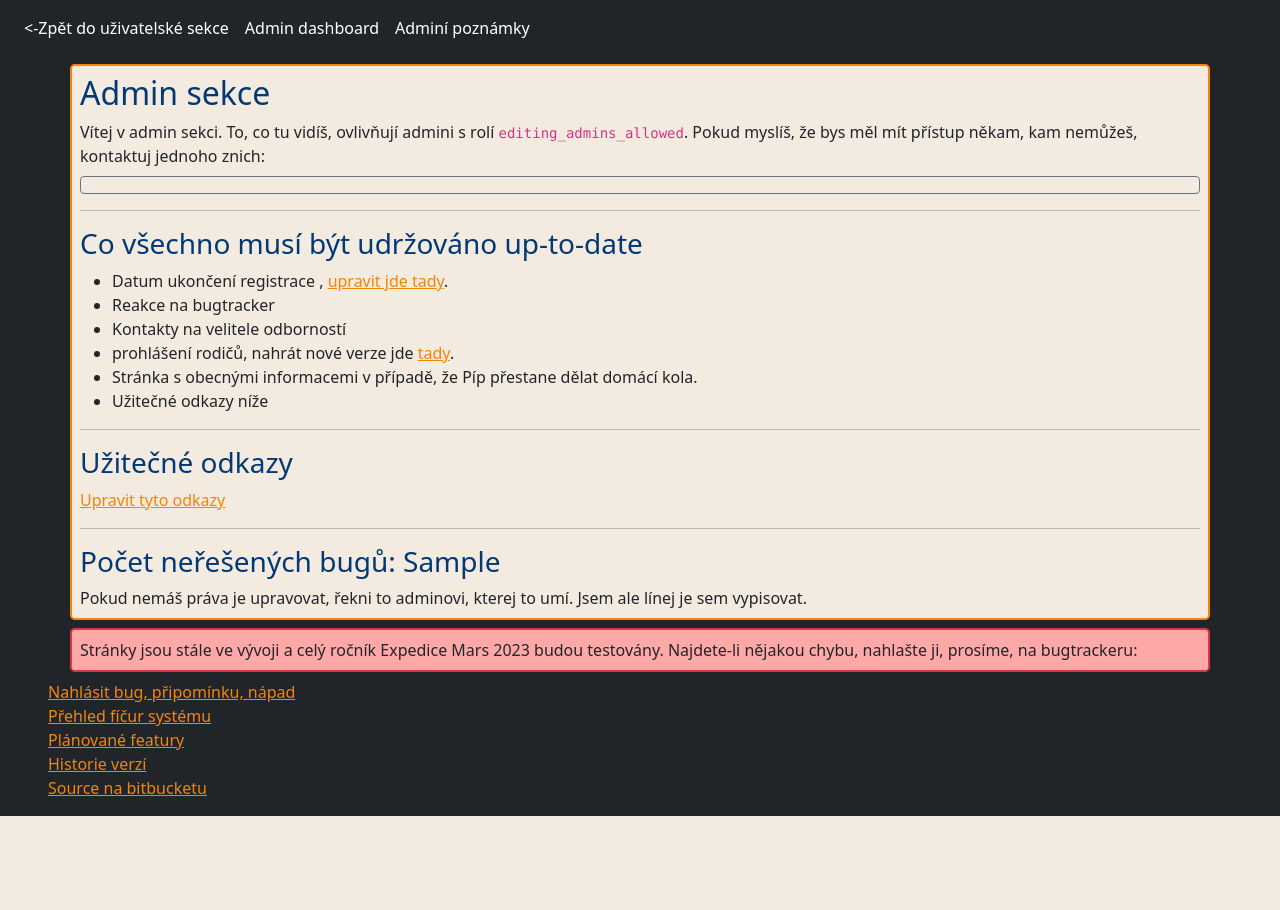
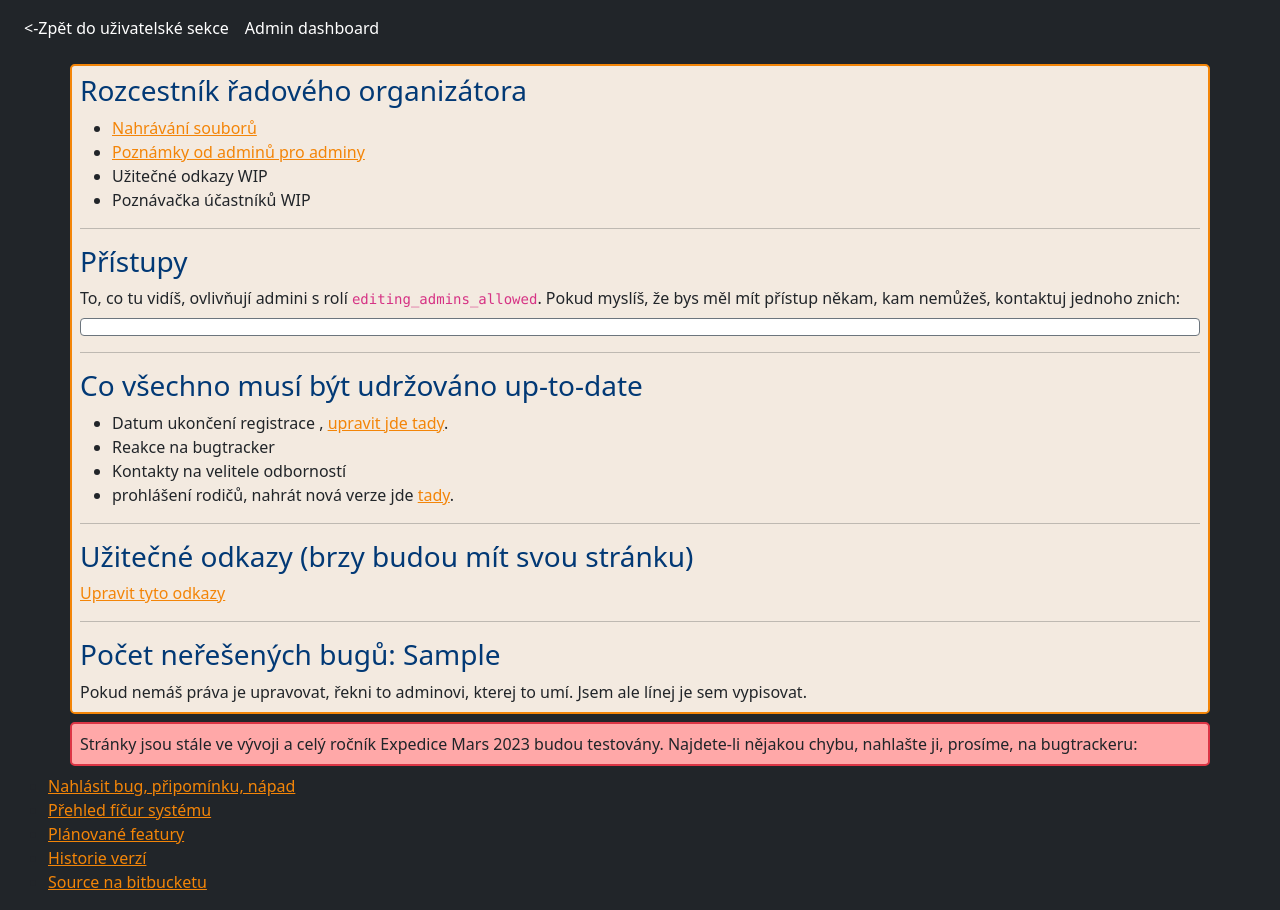
Before and after one commit to expedicemars/intranet, a Flask app: template website/templates/admin_dashboard.html in a window 1280 px wide. Before the commit the page ends 816 px from the top, so only its background shows below. Run offline with Flask 3, Linux system fonts and the light colour scheme; the template is opened without the code that fills it: most values are stand-ins (such as "Sample title", 1, 10 or a date in 2020); some libraries are stand-ins or nearby versions.

Commit message:
stranka pro nahravani souboru

```diff
--- a/website/api/admin_api.py
+++ b/website/api/admin_api.py
@@ -45,7 +45,6 @@ def je_zadani_viditelne():
 @require_role_on_current_user("admin")
 def odkazy():
     return get_odkazy()
-
 
 @admin_api.route("/prohlaseni_rodicu_existuje")
 @require_role_on_current_user("admin")
--- a/website/static/js/admin_prohlaseni_rodicu.js
+++ b/website/static/js/admin_nahrat_soubory.js
@@ -1,14 +1,14 @@
 import httpGet from "./httpGet.js"
 let existuje = JSON.parse(httpGet("/admin_api/prohlaseni_rodicu_existuje"))
-let existuje_div = document.getElementById("existuje")
+let prohlaseni_link_div = document.getElementById("prohlaseni_link")
 
 if (existuje["existuje"]) {
     let a = document.createElement("a")
     a.innerHTML = "Stáhnout současnou verzi"
     a.href = "/file_api/prohlaseni_rodicu"
     a.download = "prohlaseni_rodicu.docx"
-    existuje_div.appendChild(a)
+    prohlaseni_link_div.appendChild(a)
     a.classList.add("link")
 } else {
-    existuje_div.innerHTML = "Žádné prohlášení tu ještě nahrané není."
+    prohlaseni_link_div.innerHTML = "Žádné prohlášení tu ještě nahrané není."
 }
--- a/website/templates/admin_dashboard.html
+++ b/website/templates/admin_dashboard.html
@@ -1,11 +1,20 @@
 {% extends "admin_navbar.html" %}
 {% block content %}
+<div>
+    <h3>Rozcestník řadového organizátora</h3>
+    <ul>
+        <li><a href="{{url_for('admin_views.nahrat_soubory')}}" class="link">Nahrávání souborů</a></li>
+        <li><a href="{{url_for('admin_views.poznamky')}}" class="link">Poznámky od adminů pro adminy</a></li>
+        <li>Užitečné odkazy WIP</li>
+        <li>Poznávačka účastníků WIP</li>
 
-<h2>Admin sekce</h2>
-
+    </ul>
+</div>
+<hr>
 <div>
-    Vítej v admin sekci. To, co tu vidíš, ovlivňují admini s rolí <code>editing_admins_allowed</code>. Pokud myslíš, že bys měl mít přístup někam, kam nemůžeš, kontaktuj jednoho znich:
-    <div class="border rounded-2 p-2 my-2 border-secondary">
+    <h3>Přístupy</h3>
+    To, co tu vidíš, ovlivňují admini s rolí <code>editing_admins_allowed</code>. Pokud myslíš, že bys měl mít přístup někam, kam nemůžeš, kontaktuj jednoho znich:
+    <div class="border rounded-2 p-2 my-2 border-secondary lighter">
         <code id="emails"></code>
     </div>
 </div>
@@ -16,14 +25,12 @@
         <li>Datum ukončení registrace <code id="datum_konce_registrace"></code>, <a class="link" href="{{url_for('admin_views.prubeh_rocniku')}}">upravit jde tady</a>.</li>
         <li>Reakce na bugtracker</li>
         <li>Kontakty na velitele odborností</li>
-        <li>prohlášení rodičů, nahrát nové verze jde <a class="link" href="{{url_for('admin_views.prohlaseni_rodicu')}}">tady</a>.</li>
-        <li>Stránka s obecnými informacemi v případě, že Píp přestane dělat domácí kola.</li>
-        <li>Užitečné odkazy níže</li>
+        <li>prohlášení rodičů, nahrát nová verze jde <a class="link" href="{{url_for('admin_views.nahrat_soubory')}}">tady</a>.</li>
     </ul>
 </div>
 <hr>
 <div>
-    <h3>Užitečné odkazy</h3>
+    <h3>Užitečné odkazy (brzy budou mít svou stránku)</h3>
     <a class="link" href="{{url_for('admin_views.upravit_odkazy')}}">Upravit tyto odkazy</a>
     <ul id="odkazy">
     </ul>
--- a/website/templates/admin_navbar.html
+++ b/website/templates/admin_navbar.html
@@ -8,7 +8,6 @@
         <ul class="navbar-nav">
             <li class="nav-item"><a class="nav-link active" href="{{url_for('default_views.home')}}">&lt-Zpět do uživatelské sekce</a></li>
             <li class="nav-item"><a class="nav-link active" href="{{url_for('admin_views.admin_dashboard')}}">Admin dashboard</a></li>
-            <li class="nav-item"><a class="nav-link active" href="{{url_for('admin_views.poznamky')}}">Adminí poznámky</a></li>
             {% if "velitel_odbornosti" in roles %}
             <li class="nav-item"><a class="nav-link active" href="{{url_for('admin_views.velitele_odbornosti')}}">Velitelé odborností</a></li>
             {% endif %}
--- a/website/views/admin_views.py
+++ b/website/views/admin_views.py
@@ -373,11 +373,11 @@ def pohovory():
             return redirect(url_for("admin_views.pohovory"))
 
 
-@admin_views.route("/prohlaseni_rodicu", methods=["GET","POST"])
+@admin_views.route("/nahrat_soubory", methods=["GET","POST"])
 @require_role_on_current_user("admin")
-def prohlaseni_rodicu():
+def nahrat_soubory():
     if request.method == "GET":
-        return render_template("admin_prohlaseni_rodicu.html", roles=get_access_rights())
+        return render_template("admin_nahrat_soubory.html", roles=get_access_rights())
     else:
         file = request.files.get("souhlas")
         if file:
```
Also changed, not shown: website/templates/admin_nahrat_soubory.html (renamed from website/templates/admin_prohlaseni_rodicu.html, +7 -3 lines).
